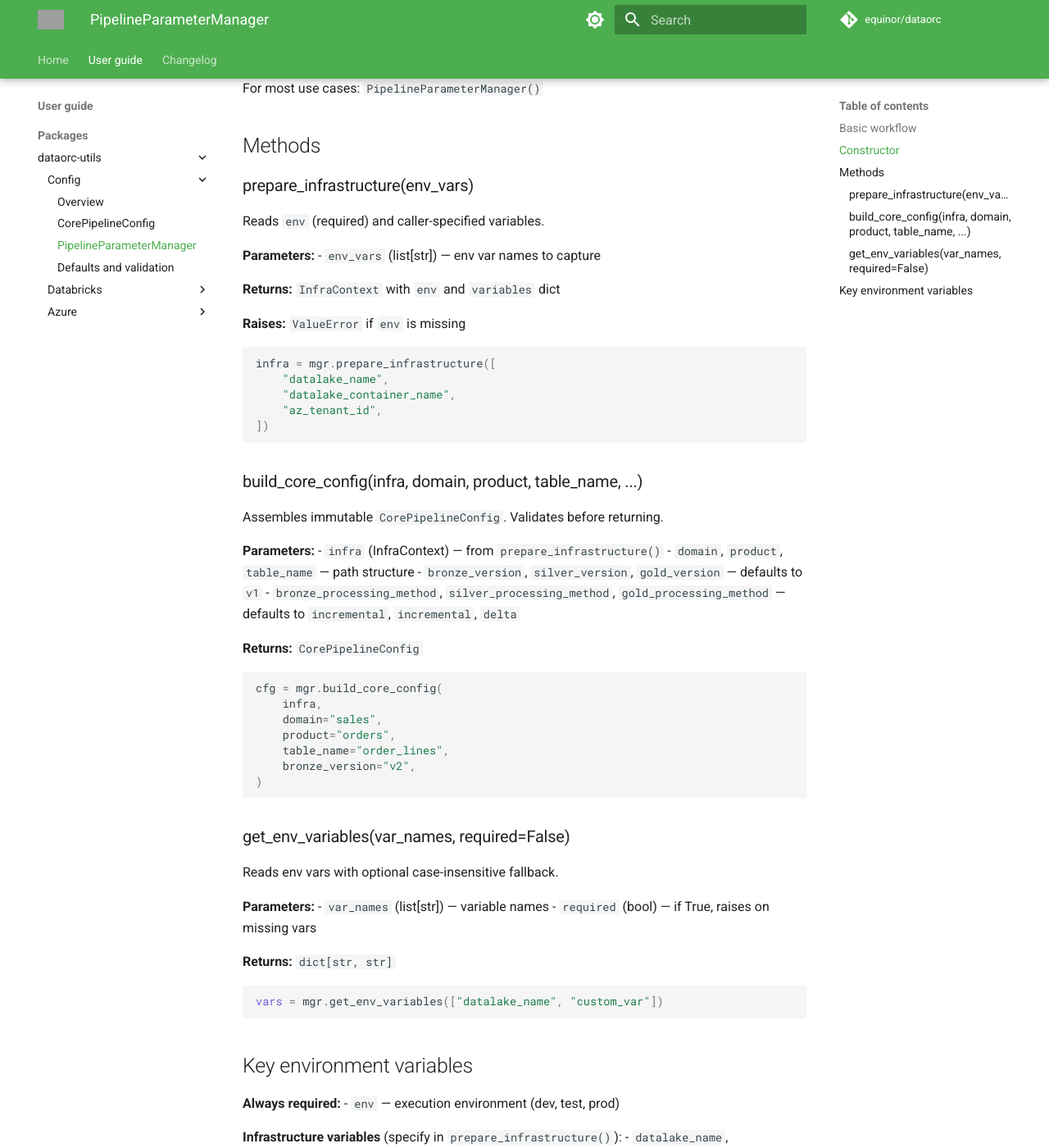
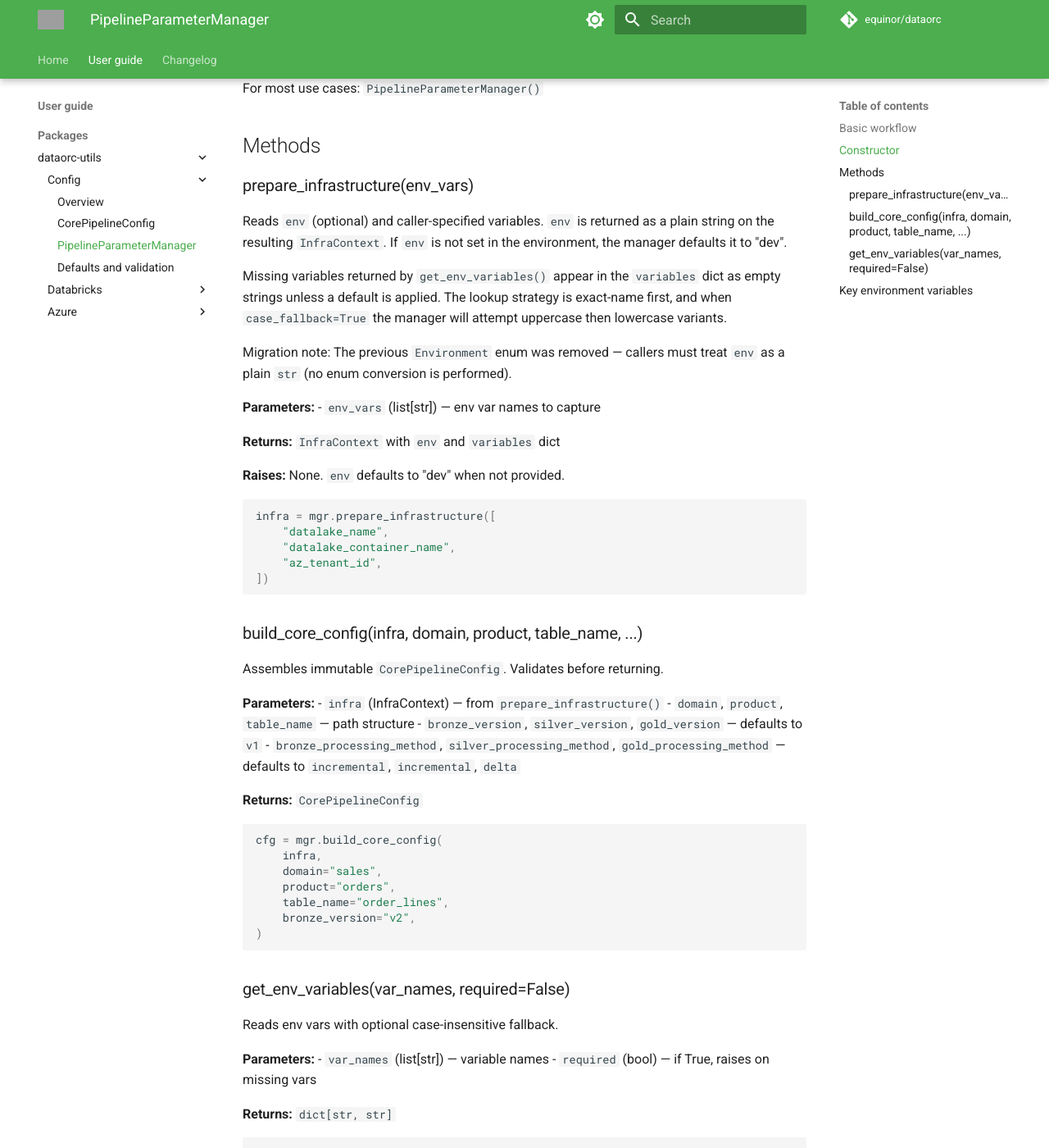
Before and after one commit to equinor/dataorc, an MkDocs documentation site: the page built from docs/packages/dataorc-utils/config/pipeline_parameter_manager.md, in a window 1280 px wide and 1400 px high, scrolled down 1151 px. Shown: the whole window at 82% size. Built offline with MkDocs 1.6.1 and Material for MkDocs 9.7.7, drawn with Linux system fonts in a browser that asks for light colours; comment, search, counter and statistics services are not loaded; some of the changed text lies outside the part shown; grey boxes are pictures that could not be loaded.

Commit message:
feat(utils): treat env as plain string and default to "dev" (#50)
We remove the `Environment` enum from the configuration codebase and
updates all related logic, documentation, and tests to treat the `env`
parameter as a plain string with a default value of `"dev"`. The changes
simplify environment handling.

**Core codebase changes:**

* Removed the `Environment` enum and all references to it from the
codebase, including imports, type annotations, and default values. The
`env` parameter is now a plain string throughout models and logic,
defaulting to `"dev"` when not set.

* Updated the `PipelineParameterManager.prepare_infrastructure` method
to no longer require `env` to be set in the environment; it now defaults
to `"dev"` if missing and returns `env` as a plain string in the
`InfraContext`.

**Documentation updates:**

* Revised documentation to reflect that `env` is now optional, defaults
to `"dev"`, and is a plain string (not an enum). Clarified lookup
strategy and migration notes for users.

**Test and usage updates:**

* Updated all tests and example usages to set or expect `env` as a plain
string instead of using the removed enum.

**Validation and printing improvements:**

* Simplified configuration printing to directly show the string value of
`env`.

````diff
--- a/docs/packages/dataorc-utils/config/pipeline_parameter_manager.md
+++ b/docs/packages/dataorc-utils/config/pipeline_parameter_manager.md
@@ -10,7 +10,7 @@ Environment-driven config assembly. Reads from environment variables.
 from dataorc_utils.config import PipelineParameterManager
 import os
 
-os.environ["env"] = "dev"
+os.environ["env"] = "dev"  # optional; `env` is a plain string (not an enum); defaults to 'dev' when not set
 os.environ["datalake_name"] = "mydatalake"
 os.environ["datalake_container_name"] = "data"
 
@@ -60,14 +60,24 @@ For most use cases: `PipelineParameterManager()`
 
 ### prepare_infrastructure(env_vars)
 
-Reads `env` (required) and caller-specified variables.
+Reads `env` (optional) and caller-specified variables. `env` is returned as a plain
+string on the resulting `InfraContext`. If `env` is not set in the environment,
+the manager defaults it to "dev".
+
+Missing variables returned by `get_env_variables()` appear in the `variables` dict
+as empty strings unless a default is applied. The lookup strategy is exact-name
+first, and when `case_fallback=True` the manager will attempt uppercase then
+lowercase variants.
+
+Migration note: The previous `Environment` enum was removed — callers must treat
+`env` as a plain `str` (no enum conversion is performed).
 
 **Parameters:**
 - `env_vars` (list[str]) — env var names to capture
 
 **Returns:** `InfraContext` with `env` and `variables` dict
 
-**Raises:** `ValueError` if `env` is missing
+**Raises:** None. `env` defaults to "dev" when not provided.
 
 ```python
 infra = mgr.prepare_infrastructure([
@@ -115,8 +125,8 @@ vars = mgr.get_env_variables(["datalake_name", "custom_var"])
 
 ## Key environment variables
 
-**Always required:**
-- `env` — execution environment (dev, test, prod)
+**Optional:**
+- `env` — execution environment (defaults to "dev"). Can be any string; not limited to a predefined set.
 
 **Infrastructure variables** (specify in `prepare_infrastructure()`):
 - `datalake_name`, `datalake_container_name` — storage info
````
Also changed, not shown: docs/packages/dataorc-utils/config/core_pipeline_config.md (+3 -1 lines), docs/packages/dataorc-utils/config/defaults_and_validation.md (+1 -1 lines), docs/packages/dataorc-utils/config/index.md (+2 -0 lines), 6 other files.
